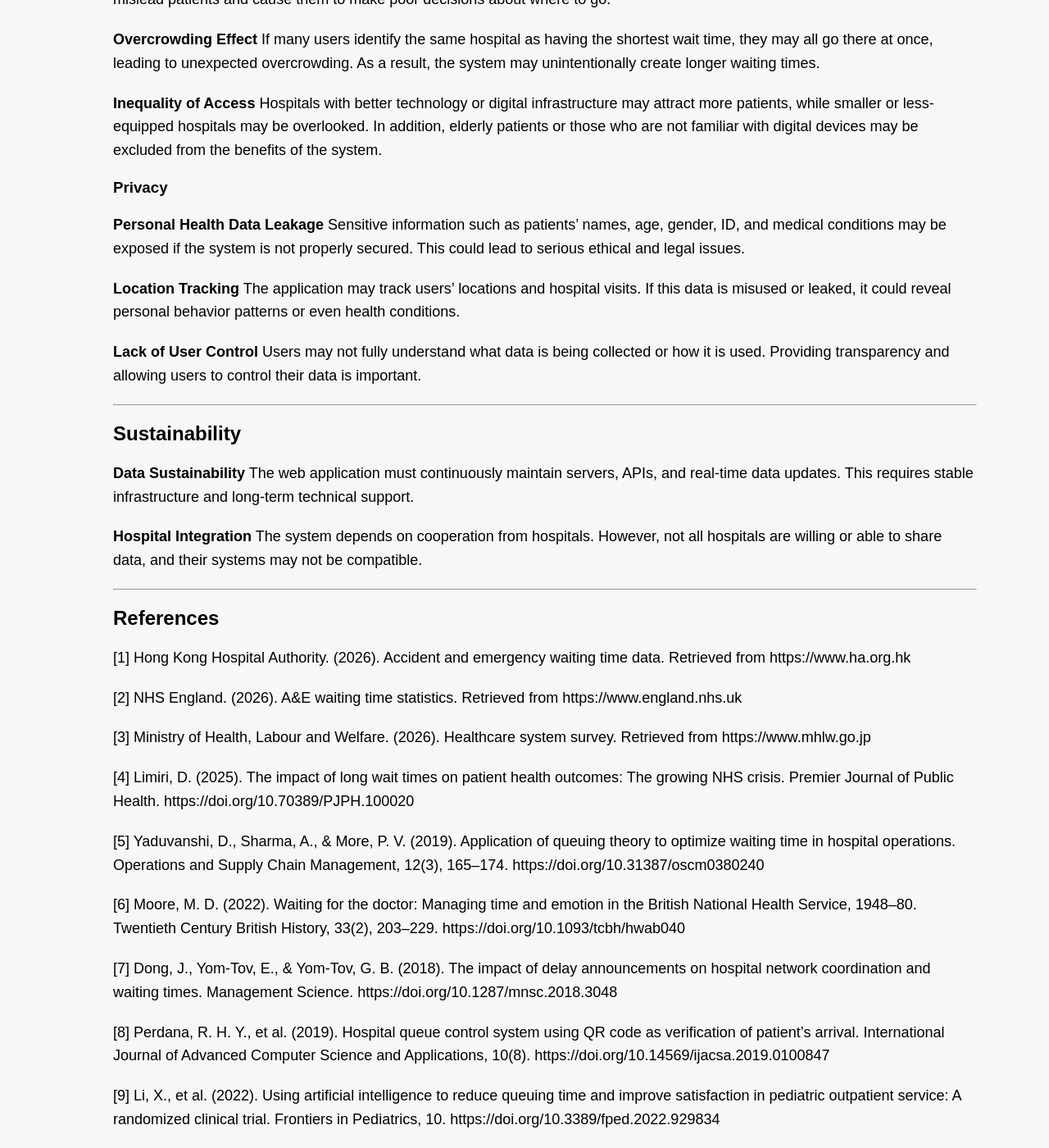
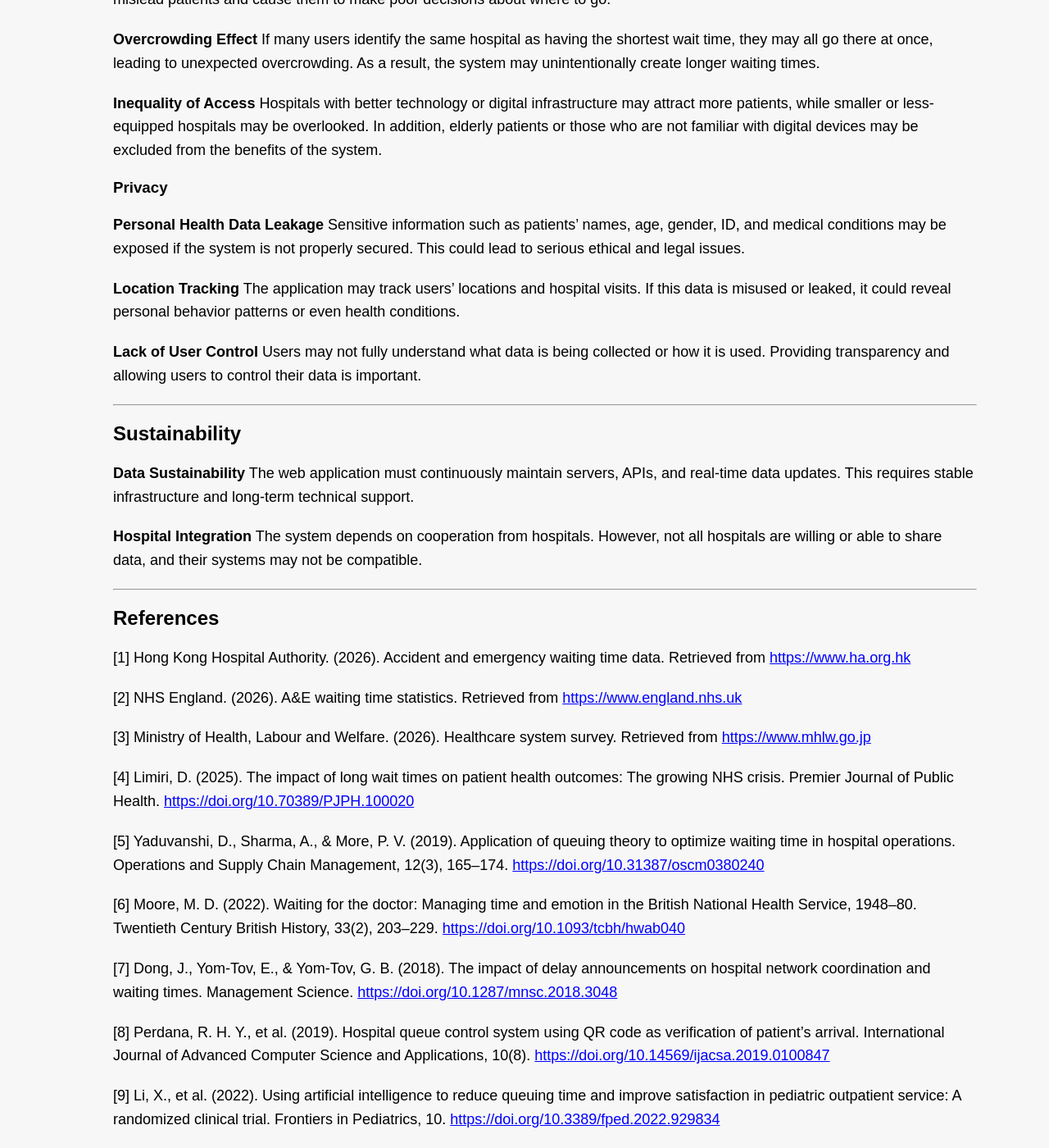
Before and after one commit to daitera1/PBL3-Group-D, a Jekyll site: the page built from _posts/2026-04-28-project-proposal.md, in a window 1280 px wide and 1400 px high, scrolled down 5253 px. Shown: the whole window at 82% size. Built offline with Jekyll 4.4.1, drawn with Linux system fonts in a browser that asks for light colours; part of the change alters nothing that is shown.

```diff
--- a/_posts/2026-04-28-project-proposal.md
+++ b/_posts/2026-04-28-project-proposal.md
@@ -180,20 +180,20 @@ The system depends on cooperation from hospitals. However, not all hospitals are
 
 ## References
 
-<span id="ref-1">[1]</span> Hong Kong Hospital Authority. (2026). Accident and emergency waiting time data. Retrieved from https://www.ha.org.hk
+<span id="ref-1">[1]</span> Hong Kong Hospital Authority. (2026). Accident and emergency waiting time data. Retrieved from [https://www.ha.org.hk](https://www.ha.org.hk){: .reference-link}
 
-<span id="ref-2">[2]</span> NHS England. (2026). A&E waiting time statistics. Retrieved from https://www.england.nhs.uk
+<span id="ref-2">[2]</span> NHS England. (2026). A&E waiting time statistics. Retrieved from [https://www.england.nhs.uk](https://www.england.nhs.uk){: .reference-link}
 
-<span id="ref-3">[3]</span> Ministry of Health, Labour and Welfare. (2026). Healthcare system survey. Retrieved from https://www.mhlw.go.jp
+<span id="ref-3">[3]</span> Ministry of Health, Labour and Welfare. (2026). Healthcare system survey. Retrieved from [https://www.mhlw.go.jp](https://www.mhlw.go.jp){: .reference-link}
 
-<span id="ref-4">[4]</span> Limiri, D. (2025). The impact of long wait times on patient health outcomes: The growing NHS crisis. Premier Journal of Public Health. https://doi.org/10.70389/PJPH.100020
+<span id="ref-4">[4]</span> Limiri, D. (2025). The impact of long wait times on patient health outcomes: The growing NHS crisis. Premier Journal of Public Health. [https://doi.org/10.70389/PJPH.100020](https://doi.org/10.70389/PJPH.100020){: .reference-link}
 
-<span id="ref-5">[5]</span> Yaduvanshi, D., Sharma, A., & More, P. V. (2019). Application of queuing theory to optimize waiting time in hospital operations. Operations and Supply Chain Management, 12(3), 165–174. https://doi.org/10.31387/oscm0380240
+<span id="ref-5">[5]</span> Yaduvanshi, D., Sharma, A., & More, P. V. (2019). Application of queuing theory to optimize waiting time in hospital operations. Operations and Supply Chain Management, 12(3), 165–174. [https://doi.org/10.31387/oscm0380240](https://doi.org/10.31387/oscm0380240){: .reference-link}
 
-<span id="ref-6">[6]</span> Moore, M. D. (2022). Waiting for the doctor: Managing time and emotion in the British National Health Service, 1948–80. Twentieth Century British History, 33(2), 203–229. https://doi.org/10.1093/tcbh/hwab040
+<span id="ref-6">[6]</span> Moore, M. D. (2022). Waiting for the doctor: Managing time and emotion in the British National Health Service, 1948–80. Twentieth Century British History, 33(2), 203–229. [https://doi.org/10.1093/tcbh/hwab040](https://doi.org/10.1093/tcbh/hwab040){: .reference-link}
 
-<span id="ref-7">[7]</span> Dong, J., Yom-Tov, E., & Yom-Tov, G. B. (2018). The impact of delay announcements on hospital network coordination and waiting times. Management Science. https://doi.org/10.1287/mnsc.2018.3048
+<span id="ref-7">[7]</span> Dong, J., Yom-Tov, E., & Yom-Tov, G. B. (2018). The impact of delay announcements on hospital network coordination and waiting times. Management Science. [https://doi.org/10.1287/mnsc.2018.3048](https://doi.org/10.1287/mnsc.2018.3048){: .reference-link}
 
-<span id="ref-8">[8]</span> Perdana, R. H. Y., et al. (2019). Hospital queue control system using QR code as verification of patient’s arrival. International Journal of Advanced Computer Science and Applications, 10(8). https://doi.org/10.14569/ijacsa.2019.0100847
+<span id="ref-8">[8]</span> Perdana, R. H. Y., et al. (2019). Hospital queue control system using QR code as verification of patient’s arrival. International Journal of Advanced Computer Science and Applications, 10(8). [https://doi.org/10.14569/ijacsa.2019.0100847](https://doi.org/10.14569/ijacsa.2019.0100847){: .reference-link}
 
-<span id="ref-9">[9]</span> Li, X., et al. (2022). Using artificial intelligence to reduce queuing time and improve satisfaction in pediatric outpatient service: A randomized clinical trial. Frontiers in Pediatrics, 10. https://doi.org/10.3389/fped.2022.929834
+<span id="ref-9">[9]</span> Li, X., et al. (2022). Using artificial intelligence to reduce queuing time and improve satisfaction in pediatric outpatient service: A randomized clinical trial. Frontiers in Pediatrics, 10. [https://doi.org/10.3389/fped.2022.929834](https://doi.org/10.3389/fped.2022.929834){: .reference-link}
```
Also changed, not shown: 2 other files.
